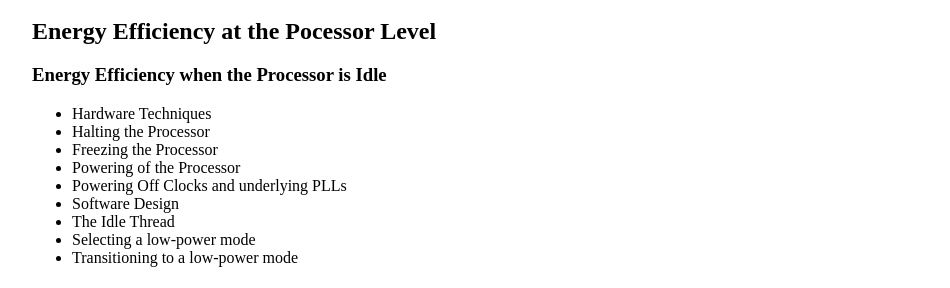
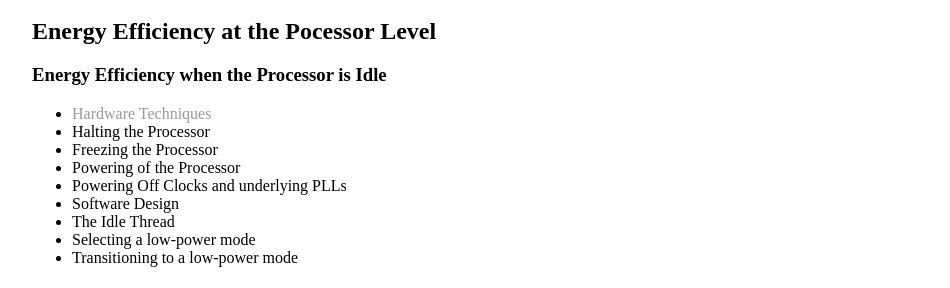
Before and after one commit to saxena/saxena.github.io, a Jekyll site: the page built from index.md, in a window 1280 px wide. Shown: the part 522-810 px from the top of the page, without its empty margins (160-1110 px from the left). Built offline with Jekyll 4.4.1, drawn with Linux system fonts in a browser that asks for light colours.

```diff
--- a/index.md
+++ b/index.md
@@ -23,7 +23,7 @@ see these technqiues take the next leap for that realm.
 ## Energy Efficiency at the Pocessor Level
 
 ### Energy Efficiency when the Processor is Idle
-- Hardware Techniques
+- [Hardware Techniques]
  - Halting the Processor
  - Freezing the Processor
  - Powering of the Processor
```
Also changed, not shown: other parts of index.md (+1 -0 lines).
